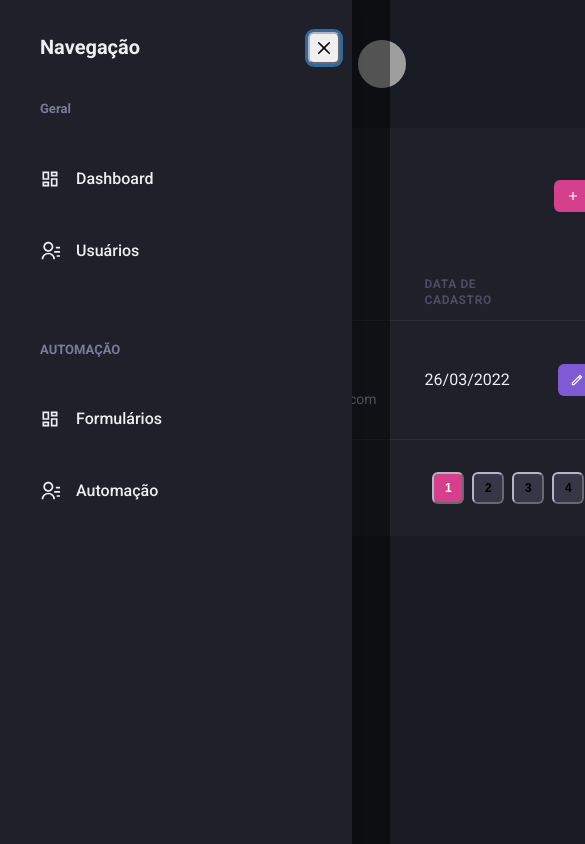
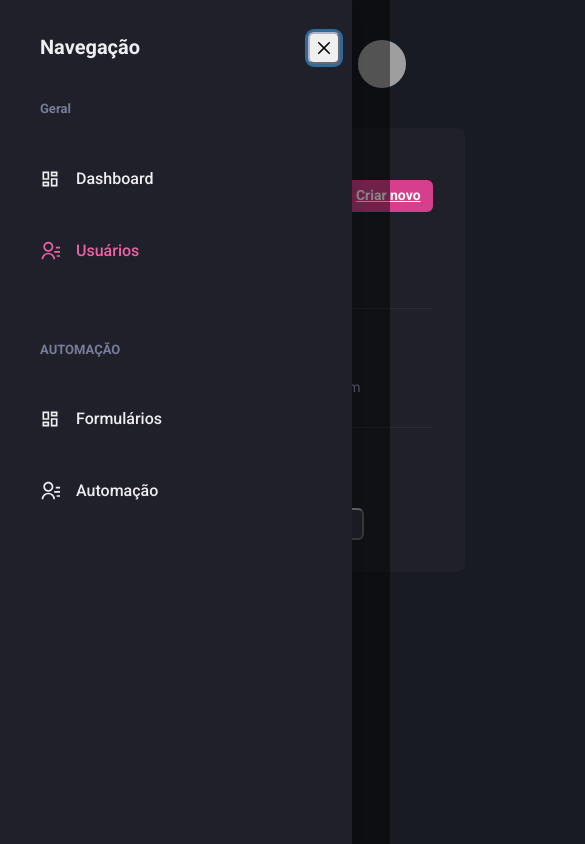
Before and after one commit to thiagofreitascarneiro/DashGo, a Next.js app: page /users in a window 390 px wide. Both pictures are taken after a click on the button "Open navigation". Shown: the top 844 px of the page, 585 px wide, since content can reach past the window. Built offline with nearby package versions, Linux system fonts and the light colour scheme; grey boxes are pictures that could not be loaded.

Commit message:
make app responsive

```diff
--- /dev/null
+++ b/src/components/ActiveLink.tsx
@@ -0,0 +1,36 @@
+import Link, { LinkProps } from 'next/link';
+import { useRouter } from 'next/router';
+import { cloneElement, ReactElement } from 'react';
+
+interface ActiveLinkProps extends LinkProps {
+    children: ReactElement;
+    shouldMatchExactHref?: boolean;
+}
+
+export function ActiveLink({ children,
+    shouldMatchExactHref = false,
+    ...rest
+}: ActiveLinkProps) {
+    const { asPath } = useRouter();
+
+    let isActive = false;
+
+    if(shouldMatchExactHref &&
+        (asPath === rest.href || asPath === rest.as)) {
+        isActive = true;
+    }
+
+    if(!shouldMatchExactHref &&
+        (asPath.startsWith(String(rest.href)) ||
+        asPath.startsWith(String(rest.as)))) {
+            isActive = true;
+        }
+
+    return (
+        <Link {...rest}>
+            {cloneElement(children, {
+                color: isActive ? 'pink.400' : 'gray.50'
+            })}
+        </Link>
+    )
+}
--- a/src/components/Pagination/index.tsx
+++ b/src/components/Pagination/index.tsx
@@ -4,7 +4,7 @@
 export function Pagination() {
     return (
         <Stack
-            direction='row'
+            direction={['column', 'row']}
             spacing='6'
             mt='8'
             justify='space-between'
--- a/src/components/Sidebar/NavLink.tsx
+++ b/src/components/Sidebar/NavLink.tsx
@@ -1,16 +1,21 @@
-import { Icon, Link, Text, LinkProps as ChakraLinkProps } from "@chakra-ui/react";
+import { Icon, Link as ChakraLink, Text, LinkProps as ChakraLinkProps } from "@chakra-ui/react";
 import { ElementType } from "react";
+
+import { ActiveLink } from "../ActiveLink";
 
 interface NavLinkProps extends ChakraLinkProps {
     icon: ElementType;
     children: string;
+    href: string;
 }
 
-export function NavLink({ icon, children, ...rest }: NavLinkProps) {
+export function NavLink({ icon, children, href, ...rest }: NavLinkProps) {
     return (
-        <Link display='flex' alignItems='center' {...rest}>
-            <Icon as={icon} fontSize='20'/>
-            <Text ml='4' fontWeight='medium'>{children}</Text>
-        </Link>
+        <ActiveLink href={href} passHref>
+            <ChakraLink display='flex' alignItems='center' {...rest}>
+                <Icon as={icon} fontSize='20'/>
+                <Text ml='4' fontWeight='medium'>{children}</Text>
+            </ChakraLink>
+        </ActiveLink>
     );
 }
--- a/src/components/Sidebar/SidebarNav.tsx
+++ b/src/components/Sidebar/SidebarNav.tsx
@@ -7,12 +7,12 @@
     return (
         <Stack spacing='12' align='flex-start'>
             <NavSection title={"Geral"} >
-                <NavLink icon={RiDashboardLine}>Dashboard</NavLink>
-                <NavLink icon={RiContactsLine}>Usuários</NavLink>
+                <NavLink icon={RiDashboardLine} href='/dashboard'>Dashboard</NavLink>
+                <NavLink icon={RiContactsLine} href='/users'>Usuários</NavLink>
             </NavSection>
             <NavSection title="AUTOMAÇÃO" >
-                <NavLink icon={RiDashboardLine}>Formulários</NavLink>
-                <NavLink icon={RiContactsLine}>Automação</NavLink>
+                <NavLink icon={RiDashboardLine} href='/forms'>Formulários</NavLink>
+                <NavLink icon={RiContactsLine} href='/automation'>Automação</NavLink>
             </NavSection>
         </Stack>
 )
--- a/src/pages/dashboard.tsx
+++ b/src/pages/dashboard.tsx
@@ -68,7 +68,7 @@
 
                 <SimpleGrid flex='1' gap='4' minChildWidth='320px' alignItems='flex-start'>
                     <Box
-                        p="8"
+                        p={["6", "8"]}
                         bg="gray.800"
                         borderRadius={8}
                         pb='4'
@@ -79,7 +79,7 @@
                         <Chart options={options} series={series} type='area' height={160}/>
                     </Box>
                     <Box
-                        p="8"
+                        p={["6", "8"]}
                         bg="gray.800"
                         borderRadius={8}
                         pb='4'
--- a/src/pages/users/index.tsx
+++ b/src/pages/users/index.tsx
@@ -1,11 +1,17 @@
 import { Box, Button, Checkbox, Flex, Heading,
-    Icon, Table, Tbody, Td, Th, Thead, Tr, Text } from "@chakra-ui/react";
+    Icon, Table, Tbody, Td, Th, Thead, Tr, Text, useBreakpointValue } from "@chakra-ui/react";
 import { RiAddLine, RiPencilLine } from "react-icons/ri";
 import { Header } from "../../components/Header";
 import { Pagination } from "../../components/Pagination";
 import { Sidebar } from "../../components/Sidebar";
+import Link from 'next/link';
 
 export default function UserList() {
+    const isWideVersion = useBreakpointValue({
+        base: false,
+        lg:true,
+    })
+
     return (
         <Box>
             <Header/>
@@ -17,6 +23,7 @@
                     <Flex mb='8' justify='space-between' align='center'>
                         <Heading size='lg' fontWeight='normal'> Usuários </Heading>
 
+                    <Link href='/users/create' passHref>
                         <Button
                         as ='a'
                         size='sm'
@@ -26,26 +33,29 @@
                         >
                             Criar novo
                         </Button>
+                    </Link>
                     </Flex>
 
                   <Table colorScheme='whiteAlpha'>
                       <Thead>
                           <Tr>
-                              <Th px='6' color='gray.300' width='8'>
+                              <Th px={['4', '4', '6']} color='gray.300' width='8'>
                               <Checkbox colorScheme='pink'/>
                               </Th>
                               <Th>
                                   Usuário
                               </Th>
-                              <Th>
-                                  Data de cadastro
-                              </Th>
+                              {isWideVersion &&
+                                <Th>
+                                    Data de cadastro
+                                </Th>
+                                }
                               <Th width='8'></Th>
                           </Tr>
                       </Thead>
                       <Tbody>
                           <Tr>
-                              <Td px='6'>
+                              <Td px={['4', '4', '6']}>
                                 <Checkbox colorScheme='pink'/>
                               </Td>
                               <Td>
@@ -54,17 +64,11 @@
                                     <Text fontSize='sm' color='gray.300'>thiagofreitascarneiro@hotmail.com</Text>
                                   </Box>
                               </Td>
+                              { isWideVersion &&
                               <Td>26/03/2022</Td>
+                                }
                               <Td>
-                                <Button
-                                as ='a'
-                                size='sm'
-                                fontSize='sm'
-                                colorScheme='purple'
-                                leftIcon={<Icon as={RiPencilLine} />}
-                                >
-                                    Editar
-                                </Button>
+
                               </Td>
                           </Tr>
 
```
Also changed, not shown: src/pages/users/create.tsx (+12 -7 lines).
